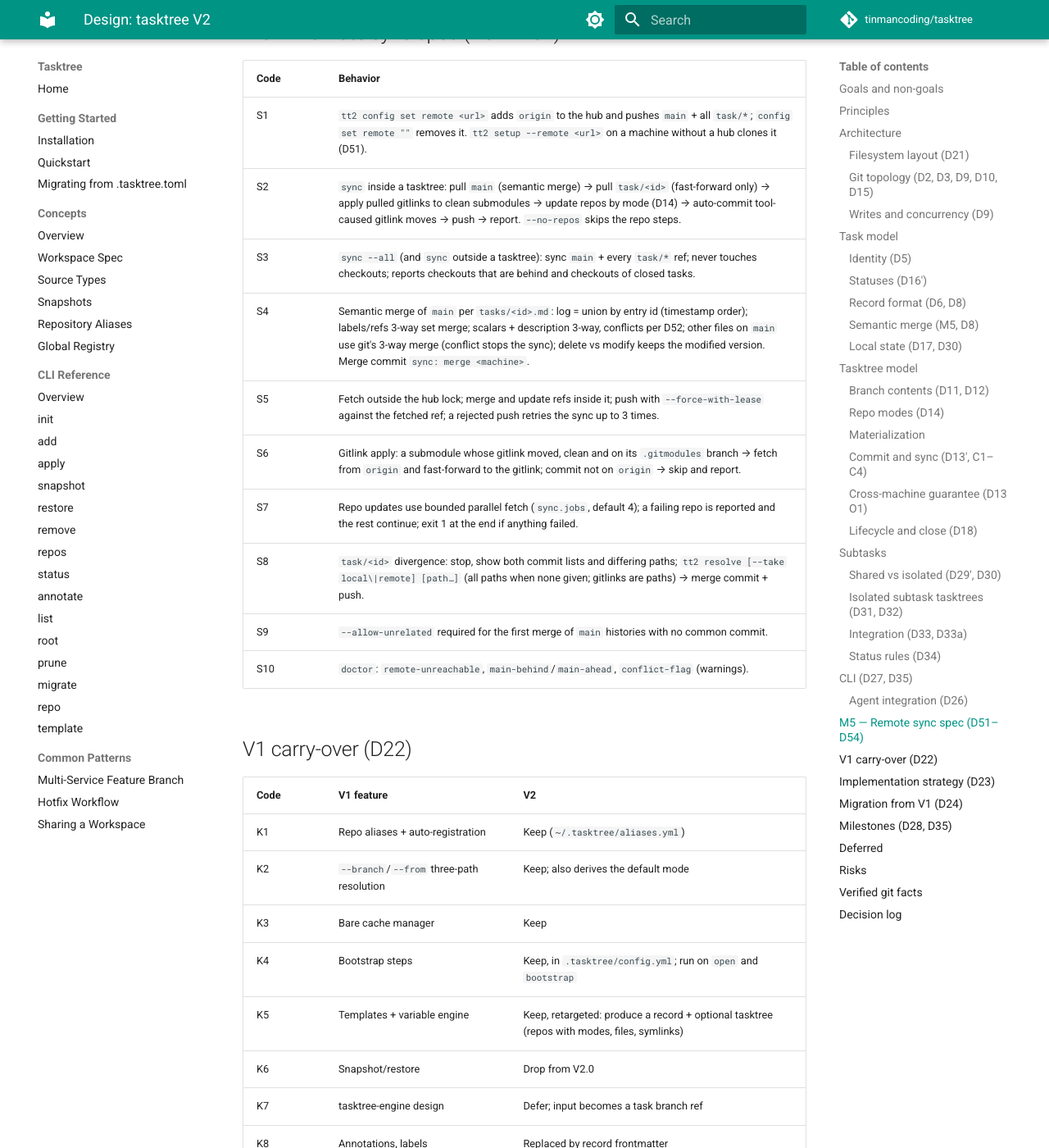
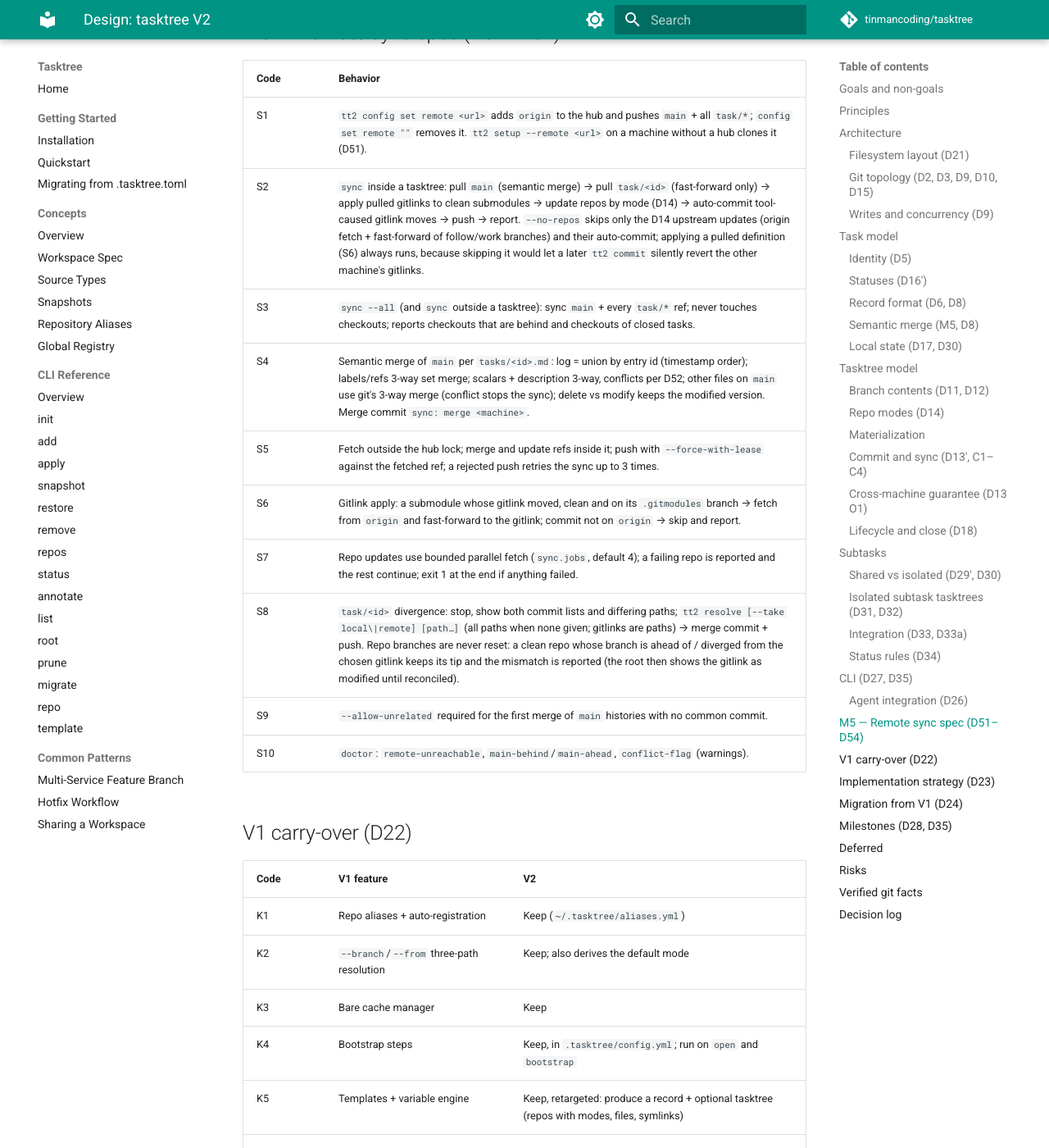
Before and after one commit to tinmancoding/tasktree, an MkDocs documentation site: the page built from docs/design/tasktree-v2.md, in a window 1280 px wide and 1400 px high, scrolled down 11595 px. Shown: the whole window at 82% size. Built offline with MkDocs 1.6.1 and Material for MkDocs 9.7.7, drawn with Linux system fonts in a browser that asks for light colours; comment, search, counter and statistics services are not loaded; some of the changed text lies outside the part shown.

Commit message:
docs: refine sync --no-repos, resolve, and conflict provenance

```diff
--- a/docs/design/tasktree-v2.md
+++ b/docs/design/tasktree-v2.md
@@ -437,13 +437,13 @@ Targeting: inside a tasktree, commands act on its task (see target resolution);
 | Code | Behavior |
 |---|---|
 | S1 | `tt2 config set remote <url>` adds `origin` to the hub and pushes `main` + all `task/*`; `config set remote ""` removes it. `tt2 setup --remote <url>` on a machine without a hub clones it (D51). |
-| S2 | `sync` inside a tasktree: pull `main` (semantic merge) → pull `task/<id>` (fast-forward only) → apply pulled gitlinks to clean submodules → update repos by mode (D14) → auto-commit tool-caused gitlink moves → push → report. `--no-repos` skips the repo steps. |
+| S2 | `sync` inside a tasktree: pull `main` (semantic merge) → pull `task/<id>` (fast-forward only) → apply pulled gitlinks to clean submodules → update repos by mode (D14) → auto-commit tool-caused gitlink moves → push → report. `--no-repos` skips only the D14 upstream updates (origin fetch + fast-forward of follow/work branches) and their auto-commit; applying a pulled definition (S6) always runs, because skipping it would let a later `tt2 commit` silently revert the other machine's gitlinks. |
 | S3 | `sync --all` (and `sync` outside a tasktree): sync `main` + every `task/*` ref; never touches checkouts; reports checkouts that are behind and checkouts of closed tasks. |
 | S4 | Semantic merge of `main` per `tasks/<id>.md`: log = union by entry id (timestamp order); labels/refs 3-way set merge; scalars + description 3-way, conflicts per D52; other files on `main` use git's 3-way merge (conflict stops the sync); delete vs modify keeps the modified version. Merge commit `sync: merge <machine>`. |
 | S5 | Fetch outside the hub lock; merge and update refs inside it; push with `--force-with-lease` against the fetched ref; a rejected push retries the sync up to 3 times. |
 | S6 | Gitlink apply: a submodule whose gitlink moved, clean and on its `.gitmodules` branch → fetch from `origin` and fast-forward to the gitlink; commit not on `origin` → skip and report. |
 | S7 | Repo updates use bounded parallel fetch (`sync.jobs`, default 4); a failing repo is reported and the rest continue; exit 1 at the end if anything failed. |
-| S8 | `task/<id>` divergence: stop, show both commit lists and differing paths; `tt2 resolve [--take local\|remote] [path…]` (all paths when none given; gitlinks are paths) → merge commit + push. |
+| S8 | `task/<id>` divergence: stop, show both commit lists and differing paths; `tt2 resolve [--take local\|remote] [path…]` (all paths when none given; gitlinks are paths) → merge commit + push. Repo branches are never reset: a clean repo whose branch is ahead of / diverged from the chosen gitlink keeps its tip and the mismatch is reported (the root then shows the gitlink as modified until reconciled). |
 | S9 | `--allow-unrelated` required for the first merge of `main` histories with no common commit. |
 | S10 | `doctor`: `remote-unreachable`, `main-behind`/`main-ahead`, `conflict-flag` (warnings). |
 
@@ -605,3 +605,4 @@ Checked against git 2.53.0:
 | D52 | Description and scalar-field conflicts keep the local value, log the remote value as a `comment` entry, and set frontmatter `conflict: <field>` (shown by list/info/doctor; cleared by `info edit`/`info set`); labels and refs merge as 3-way sets |
 | D53 | Only `open` (fetch `task/<id>` + `main` when missing/behind) and closing (push `task/<id>` + `main`) touch the remote implicitly, best-effort; all other writes wait for `sync`; `sync` outside a tasktree = `sync --all` |
 | D54 | M5 spec S1–S10 (remote config/join, sync steps, `--all`, semantic merge, lease + retry, gitlink apply, parallel repo updates, `resolve`, `--allow-unrelated`, doctor checks) as recorded in the M5 design section |
+| D55 | Sync conflict comments identify the remote side by the last remote commit touching the file (`commit <sha> by <author> at <date>`); no machine metadata is persisted; `sync: merge <machine>` names the local machine. `--no-repos` and `resolve` semantics as refined in S2/S8 |
```
Also changed, not shown: other parts of docs/design/tasktree-v2.md (+1 -1 lines).
